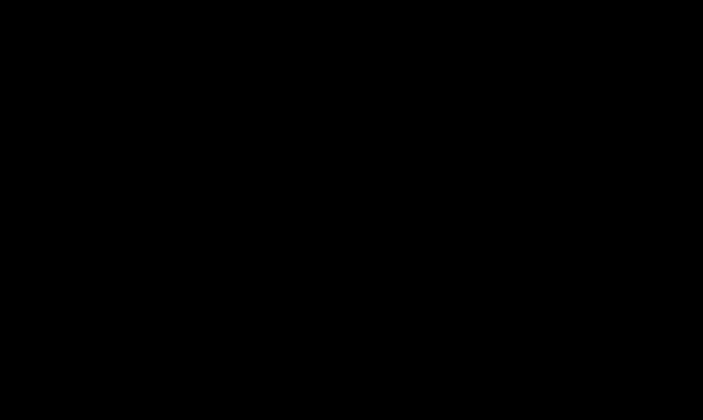
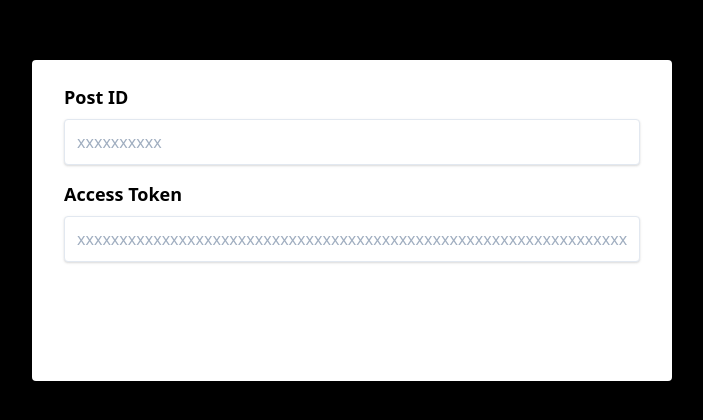
Before and after one commit to Nagai-Nano/new-year-countdown, a Vue app: page / in a window 1280 px wide. Shown: the part 172-592 px from the top of the page, without its empty margins (288-991 px from the left). Built offline with nearby package versions, Linux system fonts and the light colour scheme; a web font is replaced by a local one.

Commit message:
handle form submit

```diff
--- a/src/components/Gopro.vue
+++ b/src/components/Gopro.vue
@@ -23,6 +23,12 @@
 
 		methods: {
       fetchData() {
+        const postId = localStorage.getItem('postId')
+        const token = localStorage.getItem('token')
+
+        if(!postId || !token)
+          return
+
         setInterval(() => {
           fetch(`https://graph.facebook.com/v3.2/${postId}/comments?access_token=${token}&pretty=0&fields=id&limit=20&after=${this.next}`)
             .then(response => response.json())
@@ -33,7 +39,6 @@
               }
             })
         }, 2000)
-
       },
 
 			setDimension() {
@@ -89,6 +94,6 @@
 		mounted() {
 			this.setDimension()
 			this.render()
-		},
+		}
 	}
 </script>
--- a/src/components/Home.vue
+++ b/src/components/Home.vue
@@ -1,7 +1,35 @@
 <template>
-	<div>
-		Home
-	</div>
+	<div class="w-full h-full flex justify-center items-center font-sans">
+    <div class="w-1/2">
+      <form class="bg-white shadow-md rounded px-8 pt-6 pb-8 mb-4" @submit.prevent="onSubmit">
+        <div class="mb-4">
+          <label class="block text-grey-darker text-lg font-bold mb-2">
+            Post ID
+          </label>
+          <input
+            class="shadow appearance-none border rounded w-full py-3 px-3 text-grey-darker leading-tight focus:outline-none focus:shadow-outline"
+            type="text"
+            placeholder="xxxxxxxxxx"
+            v-model="postId"
+          />
+        </div>
+        <div class="mb-6">
+          <label class="block text-grey-darker text-lg font-bold mb-2">
+            Access Token
+          </label>
+          <input
+            class="shadow appearance-none border rounded w-full py-3 px-3 text-grey-darker mb-3 leading-tight focus:outline-none focus:shadow-outline"
+            type="text"
+            placeholder="xxxxxxxxxxxxxxxxxxxxxxxxxxxxxxxxxxxxxxxxxxxxxxxxxxxxxxxxxxxxxxxxxxxxxxxxxxxxxxxxxxxxxxxxxxxxxxxxxxx"
+            v-model="token"
+          />
+        </div>
+        <button class="w-full bg-blue text-lg hover:bg-blue-dark text-white font-bold py-3 px-4 rounded focus:outline-none focus:shadow-outline">
+          Submit
+        </button>
+      </form>
+    </div>
+  </div>
 </template>
 
 <script>
@@ -11,6 +39,17 @@
         postId: '',
         token: ''
       }
+    },
+
+    methods: {
+      onSubmit() {
+        if(!this.postId || !this.token)
+          return
+
+        localStorage.setItem('postId', this.postId)
+        localStorage.setItem('token', this.token)
+        this.$router.push('/gopro')
+      }
     }
   }
 </script>
```
